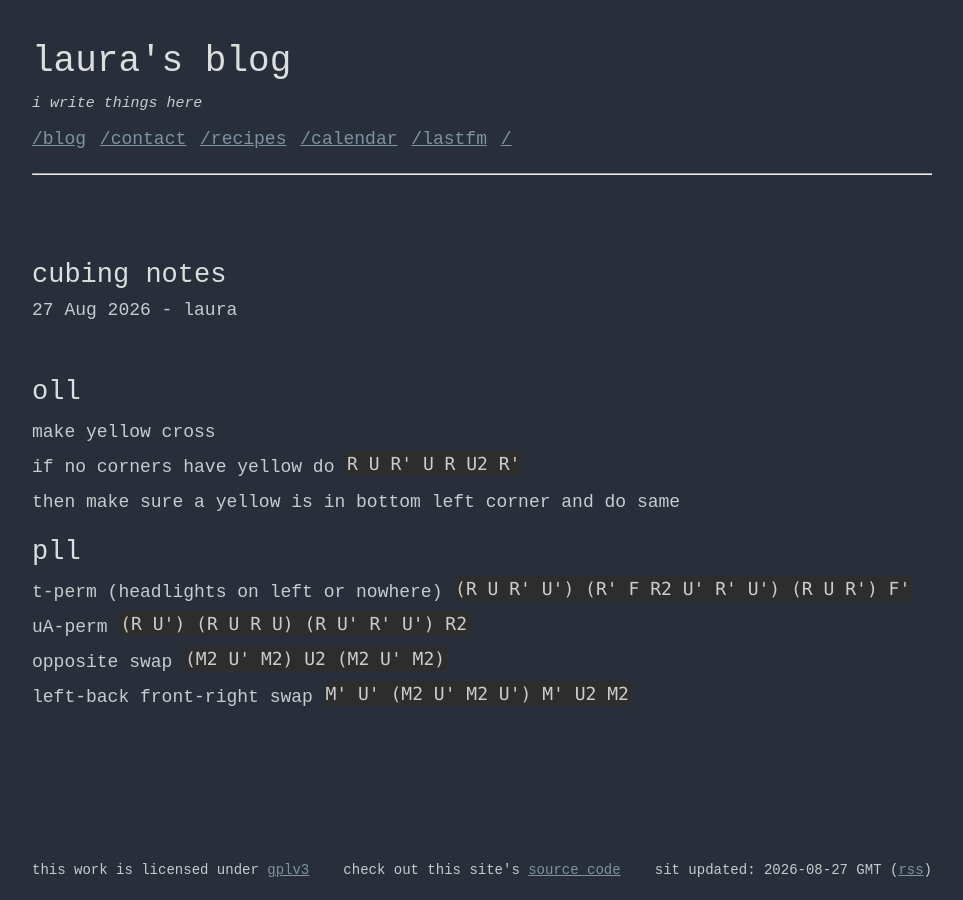
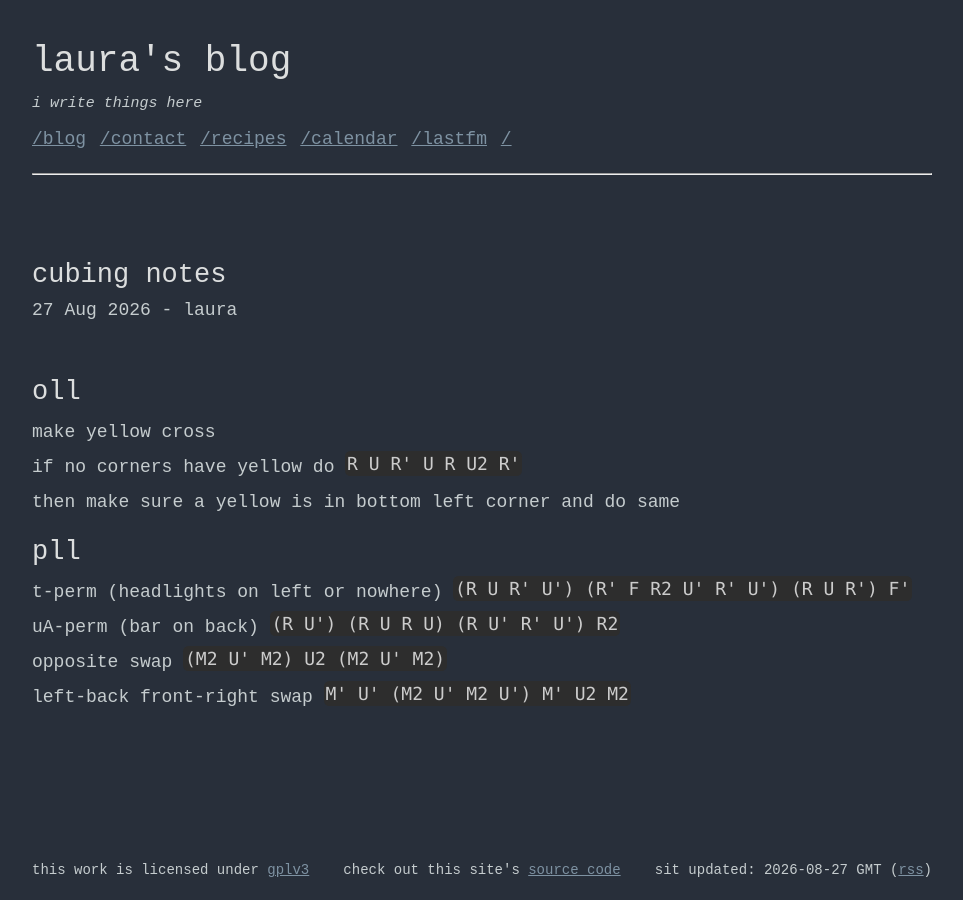
Before and after one commit to 7lauraa/7lauraa.github.io, a Jekyll site: the page built from _posts/2026-08-27-cubingnotes.md, in a window 1280 px wide. Shown: the whole page, without its empty margins (158-1121 px from the left). Built offline with Jekyll 4.4.1, drawn with Linux system fonts in a browser that asks for light colours.

Commit message:
Update 2026-08-27-cubingnotes.md

```diff
--- a/_posts/2026-08-27-cubingnotes.md
+++ b/_posts/2026-08-27-cubingnotes.md
@@ -16,7 +16,7 @@ then make sure a yellow is in bottom left corner and do same
 t-perm (headlights on left or nowhere)
 `(R U R' U') (R' F R2 U' R' U') (R U R') F'`
 
-uA-perm
+uA-perm (bar on back)
 `(R U') (R U R U) (R U' R' U') R2`
 
 opposite swap
```
